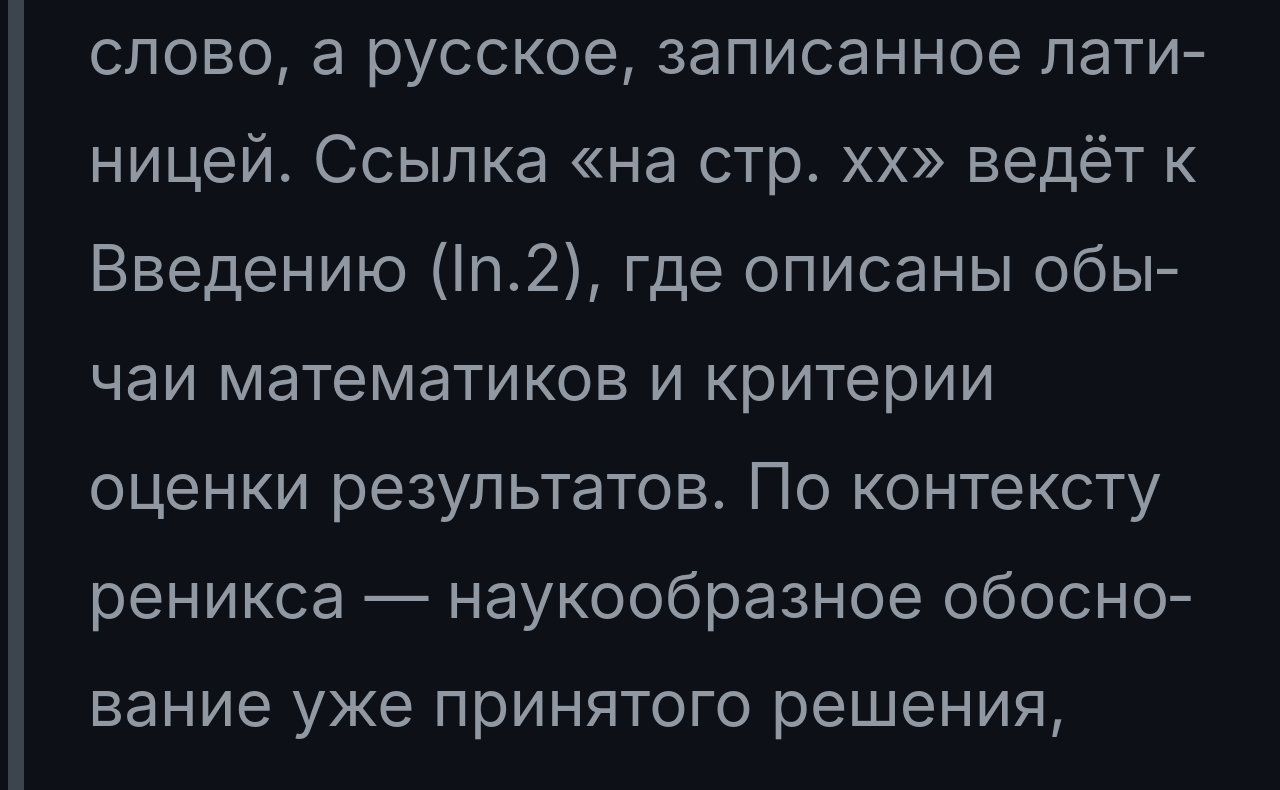
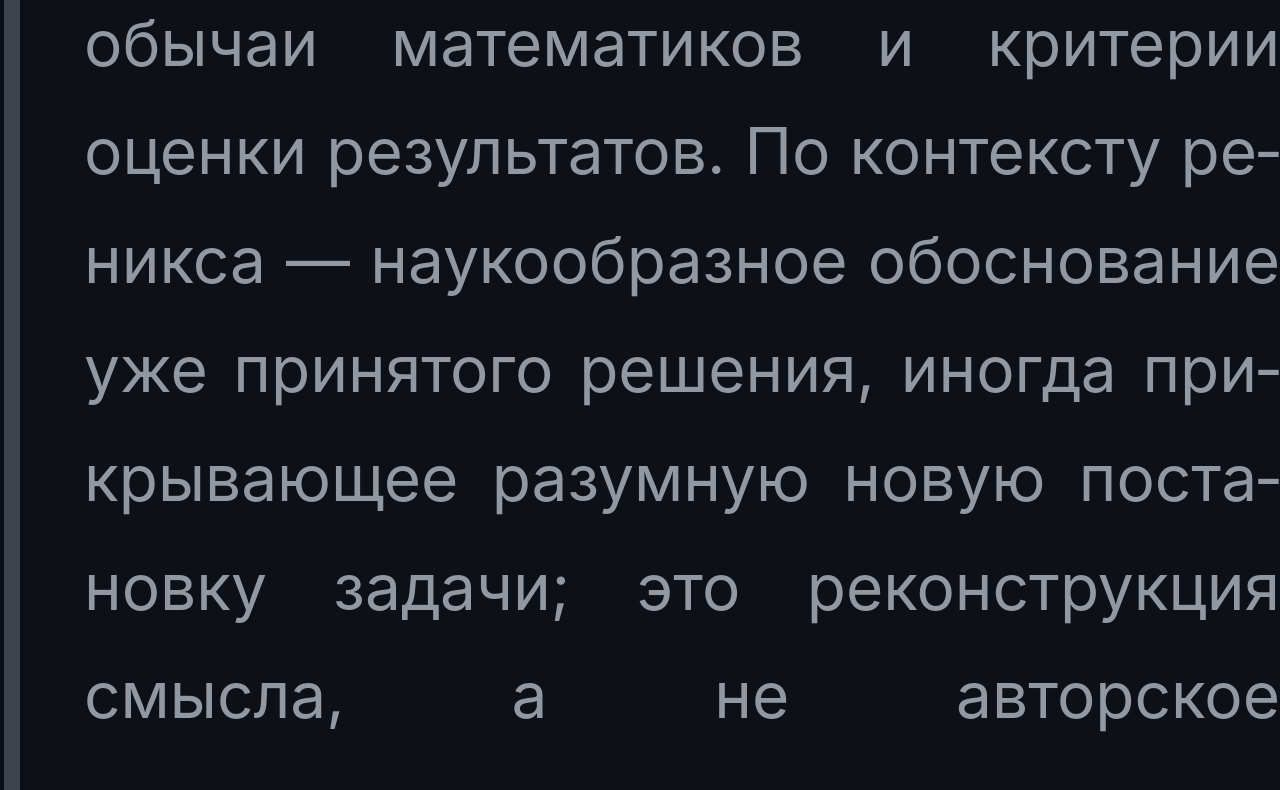
Before and after one commit to ant3mc/NVPriklLogica1, a plain HTML site: page index.html in a window 1280 px wide. Shown: the part 9202-9992 px from the top of the page. Drawn offline with Linux system fonts and the light colour scheme.

Commit message:
Add files via upload

```diff
--- a/index.html
+++ b/index.html
@@ -197,14 +197,34 @@ html, body {
   -webkit-hyphens: auto;
   hyphens: auto;
   hyphenate-limit-chars: 4 2 2;
-  hyphenate-limit-zone: 15%;
-  hyphenate-limit-lines: 7;
+  hyphenate-limit-zone: 1%;
+  hyphenate-limit-lines: 9;
 }
-/* Отступы: body обнуляем, article — 8px со всех сторон, справа 0 */
+/* Отступы: body обнуляем, article — 4px только слева, остальное 0 */
 body { margin: 0 !important; padding: 0 !important; }
 article {
-  padding: 8px 0 8px 8px !important;
+  padding: 0 0 0 4px !important;
   box-sizing: border-box;
+}
+/* Примечания, замечания, врезки, сноски: правый край как у обычного текста */
+article blockquote,
+article aside,
+article figure,
+article .note,
+article .notice,
+article .remark,
+article .callout,
+article .admonition,
+article .warning,
+article .tip,
+article .info,
+article .footnote,
+article [class*="note"],
+article [class*="remark"],
+article [class*="callout"],
+article [class*="admonition"] {
+  margin-right: 0 !important;
+  padding-right: 0 !important;
 }
 article, article p, article li, article dd, article dt,
 article blockquote, article td, article th, article figcaption,
@@ -218,6 +238,10 @@ pre, code, kbd, samp, var, tt,
 .katex, .katex-display, .math-display, .mermaid, .raw, .hljs {
   -webkit-hyphens: manual;
   hyphens: manual;
+}
+article p, article li, article dd, article blockquote p {
+  text-align: justify;
+  text-justify: inter-word;
 }</style></head>
 <body class="exported">
 <article id="content" class="markdown-body" lang="ru">
```
